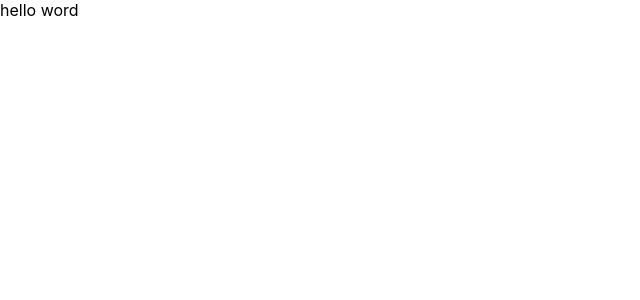
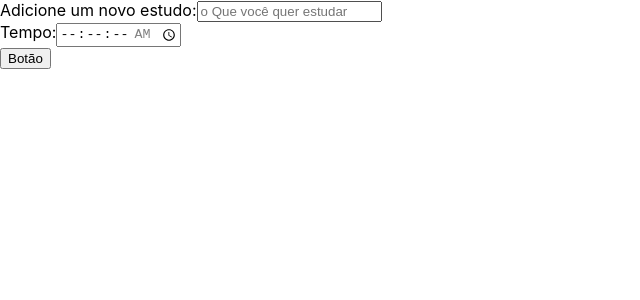
Before and after one commit to joaoMarinho94/alura-studies, a React (Create React App) app: page / in a window 1280 px wide. Shown: the top 300 px of the page, without its empty margins (0-640 px from the left). Built offline with nearby package versions, Linux system fonts and the light colour scheme; the HTML template or start-up script is replaced by a standard one.

Commit message:
feat: create form component

```diff
--- a/src/App.tsx
+++ b/src/App.tsx
@@ -1,5 +1,7 @@
+import { Form } from './components/Form';
+
 function App() {
-  return <div className="App">hello word</div>;
+  return <div className="App"><Form/></div>;
 }
 
 export default App;
--- /dev/null
+++ b/src/components/Button/index.tsx
@@ -0,0 +1,11 @@
+import React from "react";
+
+export class Button extends React.Component {
+  render() {
+   return (
+      <button>
+        Botão
+      </button>
+    )
+ }
+}
--- /dev/null
+++ b/src/components/Form/index.tsx
@@ -0,0 +1,36 @@
+import React from "react";
+import { Button } from "../Button";
+
+export class Form extends React.Component {
+  render() {
+    return (
+      <form action="">
+        <div>
+          <label htmlFor="task">Adicione um novo estudo:</label>
+          <input
+            type="text"
+            name="task"
+            id="task"
+            placeholder="o Que você quer estudar"
+            required
+          />
+        </div>
+        <div>
+          <label htmlFor="time">Tempo:</label>
+          <input
+            type="time"
+            step={1}
+            min="00:00:00"
+            max="01:30:00"
+            name="time"
+            id="time"
+            placeholder="o Que você quer estudar"
+            required
+          />
+        </div>
+
+        <Button />
+      </form>
+    );
+  }
+}
```
